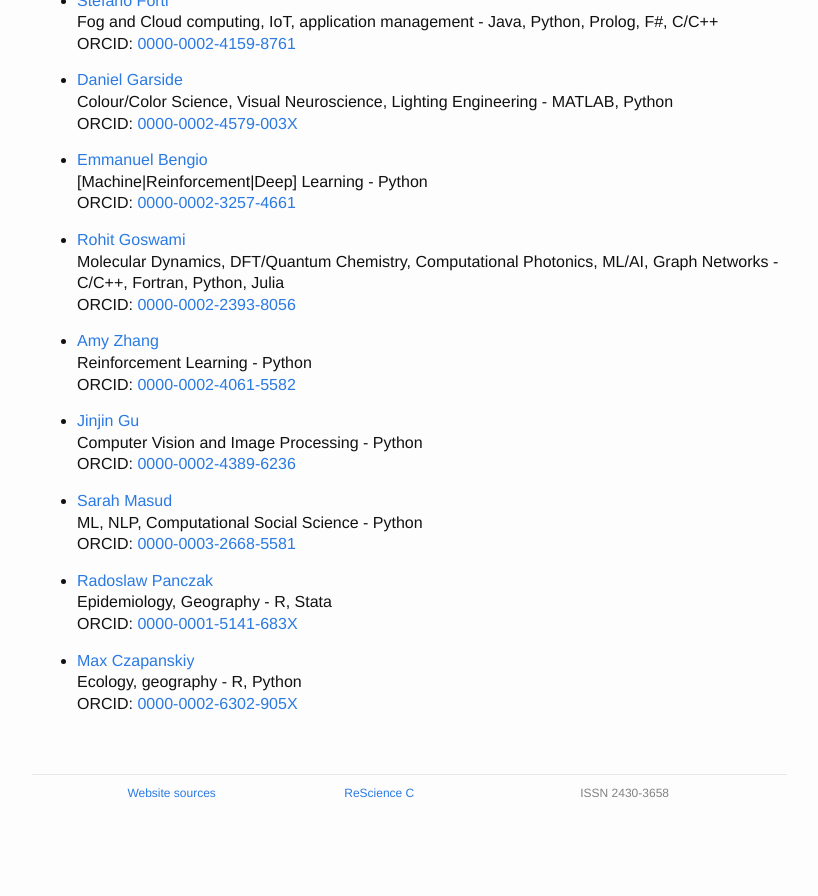
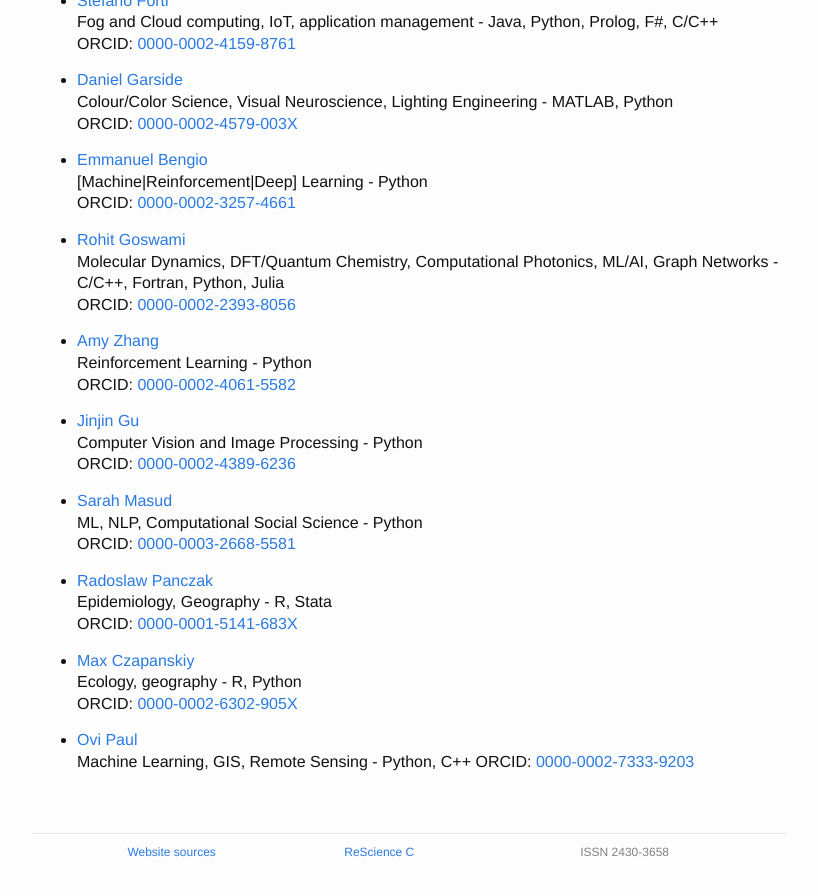
Before and after one commit to ReScience/rescience.github.io, a Jekyll site: the page built from 04-board.md, in a window 1280 px wide and 900 px high, scrolled down 11561 px. Shown: the top 896 px of the window, without its empty margins (223-1041 px from the left). Built offline with Jekyll 4.4.1, drawn with Linux system fonts in a browser that asks for light colours; our own code applies the rules of GitHub Pages for plain Markdown files; before the commit the page ends 12403 px from its top, so only the background shows below that.

Commit message:
Added Paul Ovi to the board (reviewer)

```diff
--- a/04-board.md
+++ b/04-board.md
@@ -631,3 +631,7 @@
 * [Max Czapanskiy](http://www.github.com/FlukeAndFeather)
   Ecology, geography - R, Python
   ORCID: [0000-0002-6302-905X](https://orcid.org/0000-0002-6302-905X)
+
+* [Ovi Paul](https://github.com/ovipaul)
+  Machine Learning, GIS, Remote Sensing - Python, C++
+  ORCID: [0000-0002-7333-9203](https://orcid.org/0000-0002-7333-9203)
```
